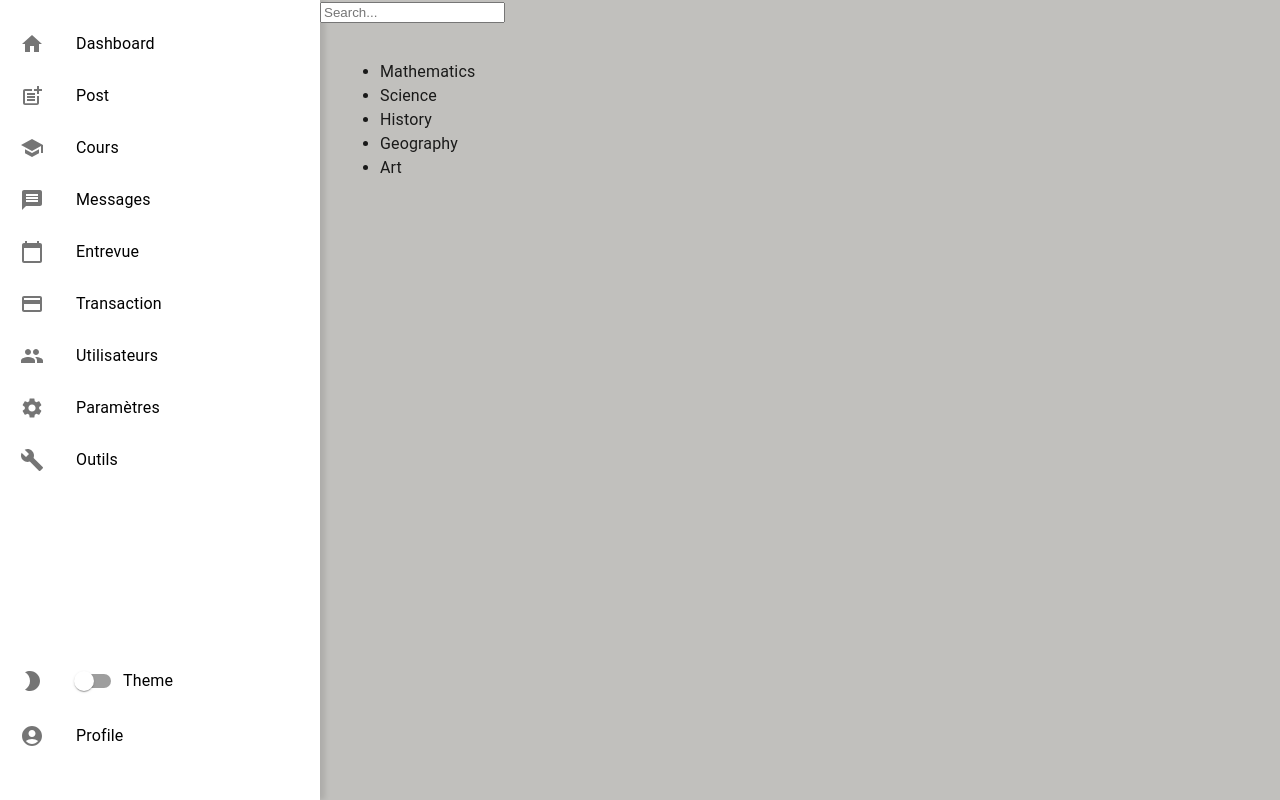
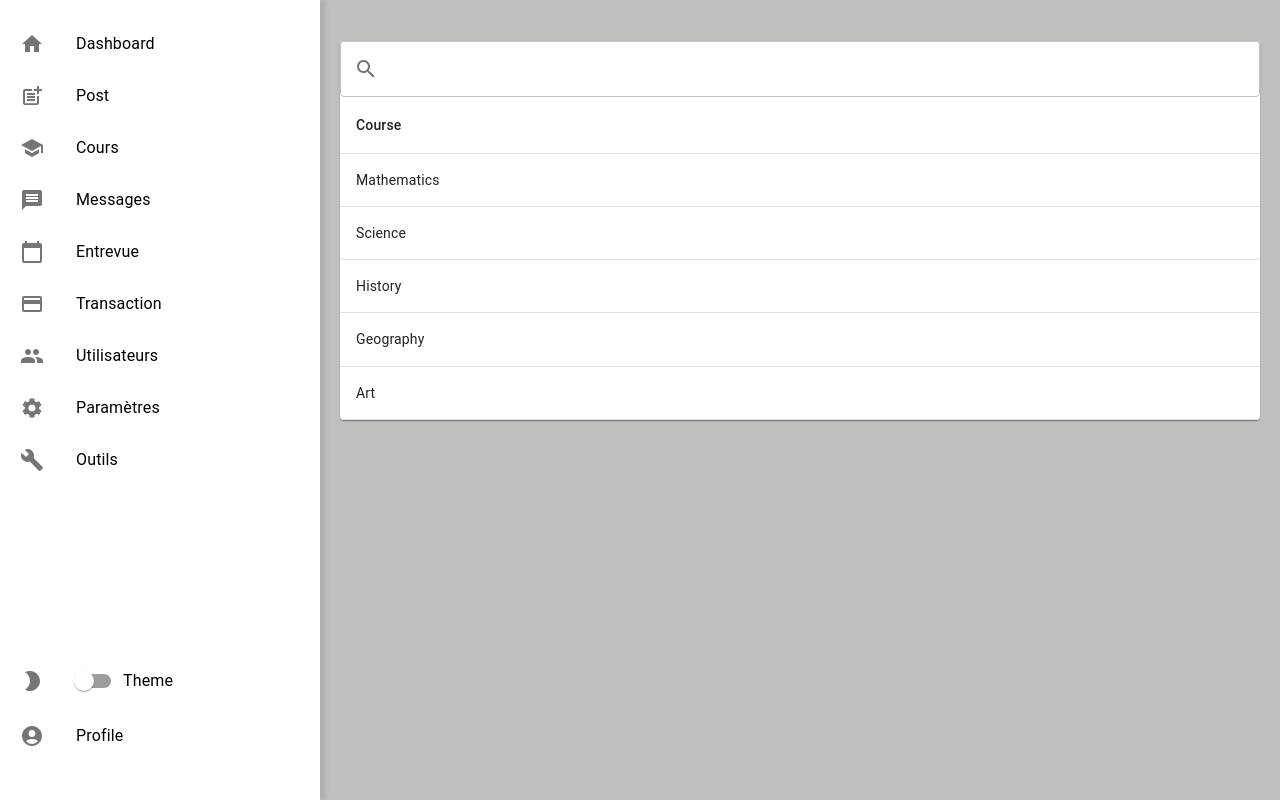
Before and after one commit to MathissGit/interface_gestion_app, a React (Create React App) app: page /courses in a window 1280 px wide. Built offline with nearby package versions, Linux system fonts and the light colour scheme.

Commit message:
SearchBar

```diff
--- a/src/components/CoachList.js
+++ b/src/components/CoachList.js
@@ -1,6 +1,7 @@
 // src/components/CoachList.js
 import React, { useContext } from 'react';
 import { SearchContext } from '../contexts/SearchContext';
+import SearchBar from './SearchBar';
 
 const CoachList = () => {
   const { searchTerm } = useContext(SearchContext);
@@ -11,11 +12,14 @@ const CoachList = () => {
   );
 
   return (
+    <div>
+      <SearchBar />
       <ul>
         {filteredCoaches.map((coach, index) => (
           <li key={index}>{coach}</li>
         ))}
       </ul>
+    </div>
   );
 };
 
--- a/src/components/CourseList.js
+++ b/src/components/CourseList.js
@@ -1,9 +1,11 @@
 // src/components/CourseList.js
 import React, { useContext } from 'react';
 import { SearchContext } from '../contexts/SearchContext';
+import { Paper, Table, TableBody, TableCell, TableContainer, TableHead, TableRow } from '@mui/material';
+import SearchBar from './SearchBar';
 
 const CourseList = () => {
-  const { searchTerm } = useContext(SearchContext);
+  const { searchTerm, setSearchTerm } = useContext(SearchContext);
   const courses = ['Mathematics', 'Science', 'History', 'Geography', 'Art'];
 
   const filteredCourses = courses.filter(course =>
@@ -11,11 +13,23 @@ const CourseList = () => {
   );
 
   return (
-    <ul>
-      {filteredCourses.map((course, index) => (
-        <li key={index}>{course}</li>
-      ))}
-    </ul>
+    <TableContainer component={Paper}>
+      <SearchBar searchTerm={searchTerm} setSearchTerm={setSearchTerm} />
+      <Table>
+        <TableHead>
+          <TableRow>
+            <TableCell>Course</TableCell>
+          </TableRow>
+        </TableHead>
+        <TableBody>
+          {filteredCourses.map((course, index) => (
+            <TableRow key={index}>
+              <TableCell>{course}</TableCell>
+            </TableRow>
+          ))}
+        </TableBody>
+      </Table>
+    </TableContainer>
   );
 };
 
--- a/src/components/Header.js
+++ b/src/components/Header.js
@@ -1,15 +1,12 @@
 // src/components/Header.js
-import React, { useContext } from 'react';
-import { SearchContext } from '../contexts/SearchContext';
-import SearchBar from './SearchBar';
+import React from 'react';
 
 const Header = () => {
-    const { searchTerm, setSearchTerm } = useContext(SearchContext);
-
     return (
-    <header>
-        <SearchBar searchTerm={searchTerm} setSearchTerm={setSearchTerm} />
-    </header>
+        <header>
+            {/* Header content here */}
+            <h1></h1>
+        </header>
     );
 };
 
--- a/src/components/PatientList.js
+++ b/src/components/PatientList.js
@@ -1,6 +1,7 @@
 // src/components/PatientList.js
 import React, { useContext } from 'react';
 import { SearchContext } from '../contexts/SearchContext';
+import SearchBar from './SearchBar';
 
 const PatientList = () => {
   const { searchTerm } = useContext(SearchContext);
@@ -11,11 +12,14 @@ const PatientList = () => {
   );
 
   return (
+    <div>
+      <SearchBar />
       <ul>
         {filteredPatients.map((patient, index) => (
           <li key={index}>{patient}</li>
         ))}
       </ul>
+    </div>
   );
 };
 
--- a/src/components/SearchBar.js
+++ b/src/components/SearchBar.js
@@ -1,5 +1,8 @@
 // src/components/SearchBar.js
 import React from 'react';
+import { TextField, InputAdornment } from '@mui/material';
+import SearchIcon from '@mui/icons-material/Search';
+import PropTypes from 'prop-types';
 
 const SearchBar = ({ searchTerm, setSearchTerm }) => {
   const handleSearchChange = (e) => {
@@ -7,13 +10,25 @@ const SearchBar = ({ searchTerm, setSearchTerm }) => {
   };
 
   return (
-    <input
-        type="text"
-        placeholder="Search..."
+    <TextField
+      variant="outlined"
       value={searchTerm}
       onChange={handleSearchChange}
+      fullWidth
+      InputProps={{
+        startAdornment: (
+          <InputAdornment position="start">
+            <SearchIcon />
+          </InputAdornment>
+        ),
+      }}
     />
   );
 };
 
+SearchBar.propTypes = {
+  searchTerm: PropTypes.string.isRequired,
+  setSearchTerm: PropTypes.func.isRequired,
+};
+
 export default SearchBar;
--- /dev/null
+++ b/src/components/TablePaginationActions.js
@@ -0,0 +1,68 @@
+// src/components/TablePaginationActions.js
+import React from 'react';
+import PropTypes from 'prop-types';
+import { useTheme } from '@mui/material/styles';
+import IconButton from '@mui/material/IconButton';
+import FirstPageIcon from '@mui/icons-material/FirstPage';
+import KeyboardArrowLeft from '@mui/icons-material/KeyboardArrowLeft';
+import KeyboardArrowRight from '@mui/icons-material/KeyboardArrowRight';
+import LastPageIcon from '@mui/icons-material/LastPage';
+
+function TablePaginationActions(props) {
+  const theme = useTheme();
+  const { count, page, rowsPerPage, onPageChange } = props;
+
+  const handleFirstPageButtonClick = (event) => {
+    onPageChange(event, 0);
+  };
+
+  const handleBackButtonClick = (event) => {
+    onPageChange(event, page - 1);
+  };
+
+  const handleNextButtonClick = (event) => {
+    onPageChange(event, page + 1);
+  };
+
+  const handleLastPageButtonClick = (event) => {
+    onPageChange(event, Math.max(0, Math.ceil(count / rowsPerPage) - 1));
+  };
+
+  return (
+    <div>
+      <IconButton
+        onClick={handleFirstPageButtonClick}
+        disabled={page === 0}
+        aria-label="first page"
+      >
+        {theme.direction === 'rtl' ? <LastPageIcon /> : <FirstPageIcon />}
+      </IconButton>
+      <IconButton onClick={handleBackButtonClick} disabled={page === 0} aria-label="previous page">
+        {theme.direction === 'rtl' ? <KeyboardArrowRight /> : <KeyboardArrowLeft />}
+      </IconButton>
+      <IconButton
+        onClick={handleNextButtonClick}
+        disabled={page >= Math.ceil(count / rowsPerPage) - 1}
+        aria-label="next page"
+      >
+        {theme.direction === 'rtl' ? <KeyboardArrowLeft /> : <KeyboardArrowRight />}
+      </IconButton>
+      <IconButton
+        onClick={handleLastPageButtonClick}
+        disabled={page >= Math.ceil(count / rowsPerPage) - 1}
+        aria-label="last page"
+      >
+        {theme.direction === 'rtl' ? <FirstPageIcon /> : <LastPageIcon />}
+      </IconButton>
+    </div>
+  );
+}
+
+TablePaginationActions.propTypes = {
+  count: PropTypes.number.isRequired,
+  onPageChange: PropTypes.func.isRequired,
+  page: PropTypes.number.isRequired,
+  rowsPerPage: PropTypes.number.isRequired,
+};
+
+export default TablePaginationActions;
--- a/src/components/UsersList.js
+++ b/src/components/UsersList.js
@@ -1,90 +1,22 @@
-import * as React from 'react';
-import Table from '@mui/material/Table';
-import TableBody from '@mui/material/TableBody';
-import TableCell from '@mui/material/TableCell';
-import TableContainer from '@mui/material/TableContainer';
-import TableHead from '@mui/material/TableHead';
-import TableRow from '@mui/material/TableRow';
-import Paper from '@mui/material/Paper';
-import PropTypes from 'prop-types';
-import { useTheme } from '@mui/material/styles';
-import Box from '@mui/material/Box';
-import TableFooter from '@mui/material/TableFooter';
-import TablePagination from '@mui/material/TablePagination';
-import IconButton from '@mui/material/IconButton';
-import FirstPageIcon from '@mui/icons-material/FirstPage';
-import KeyboardArrowLeft from '@mui/icons-material/KeyboardArrowLeft';
-import KeyboardArrowRight from '@mui/icons-material/KeyboardArrowRight';
-import LastPageIcon from '@mui/icons-material/LastPage';
+// src/components/ListUsers.js
+import React, { useContext, useState } from 'react';
+import { Table, TableBody, TableCell, TableContainer, TableHead, TableRow, Paper, TableFooter, TablePagination } from '@mui/material';
+import { SearchContext } from '../contexts/SearchContext';
 import { users } from '../datas/users';
 import '../styles/App.css';
+import TablePaginationActions from './TablePaginationActions';
+import SearchBar from './SearchBar';
 
-function TablePaginationActions(props) {
-  const theme = useTheme();
-  const { count, page, rowsPerPage, onPageChange } = props;
+function UserList() {
+  const { searchTerm, setSearchTerm } = useContext(SearchContext);
+  const [page, setPage] = useState(0);
+  const [usersPerPage, setUsersPerPage] = useState(5);
 
-  const handleFirstPageButtonClick = (event) => {
-    onPageChange(event, 0);
-  };
+  const filteredUsers = users.filter(user =>
+    `${user.firstname} ${user.lastname}`.toLowerCase().includes(searchTerm.toLowerCase())
+  );
 
-  const handleBackButtonClick = (event) => {
-    onPageChange(event, page - 1);
-  };
-
-  const handleNextButtonClick = (event) => {
-    onPageChange(event, page + 1);
-  };
-
-  const handleLastPageButtonClick = (event) => {
-    onPageChange(event, Math.max(0, Math.ceil(count / rowsPerPage) - 1));
-  };
-
-  return (
-    <Box sx={{ flexShrink: 0, ml: 2.5 }}>
-      <IconButton
-        onClick={handleFirstPageButtonClick}
-        disabled={page === 0}
-        aria-label="first page"
-      >
-        {theme.direction === 'rtl' ? <LastPageIcon /> : <FirstPageIcon />}
-      </IconButton>
-      <IconButton
-        onClick={handleBackButtonClick}
-        disabled={page === 0}
-        aria-label="previous page"
-      >
-        {theme.direction === 'rtl' ? <KeyboardArrowRight /> : <KeyboardArrowLeft />}
-      </IconButton>
-      <IconButton
-        onClick={handleNextButtonClick}
-        disabled={page >= Math.ceil(count / rowsPerPage) - 1}
-        aria-label="next page"
-      >
-        {theme.direction === 'rtl' ? <KeyboardArrowLeft /> : <KeyboardArrowRight />}
-      </IconButton>
-      <IconButton
-        onClick={handleLastPageButtonClick}
-        disabled={page >= Math.ceil(count / rowsPerPage) - 1}
-        aria-label="last page"
-      >
-        {theme.direction === 'rtl' ? <FirstPageIcon /> : <LastPageIcon />}
-      </IconButton>
-    </Box>
-  );
-}
-
-TablePaginationActions.propTypes = {
-  count: PropTypes.number.isRequired,
-  onPageChange: PropTypes.func.isRequired,
-  page: PropTypes.number.isRequired,
-  rowsPerPage: PropTypes.number.isRequired,
-};
-
-function ListUsers() {
-  const [page, setPage] = React.useState(0);
-  const [usersPerPage, setUsersPerPage] = React.useState(5);
-
-  const emptyRows = page > 0 ? Math.max(0, (1 + page) * usersPerPage - users.length) : 0;
+  const emptyRows = page > 0 ? Math.max(0, (1 + page) * usersPerPage - filteredUsers.length) : 0;
 
   const handleChangePage = (event, newPage) => {
     setPage(newPage);
@@ -97,6 +29,7 @@ function ListUsers() {
 
   return (
     <TableContainer component={Paper} className="table-container">
+      <SearchBar searchTerm={searchTerm} setSearchTerm={setSearchTerm} />
       <Table stickyHeader aria-label="sticky table" sx={{ minWidth: 650 }}>
         <TableHead>
           <TableRow>
@@ -110,7 +43,7 @@ function ListUsers() {
           </TableRow>
         </TableHead>
         <TableBody>
-          {users.map((user) => (
+          {filteredUsers.slice(page * usersPerPage, page * usersPerPage + usersPerPage).map((user) => (
             <TableRow key={user.id} sx={{ '&:last-child td, &:last-child th': { border: 0 } }}>
               <TableCell align="center" component="th" scope="row">
                 {user.id}
@@ -134,7 +67,7 @@ function ListUsers() {
             <TablePagination
               rowsPerPageOptions={[5, 10, 25, { label: 'All', value: -1 }]}
               colSpan={7}
-              count={users.length}
+              count={filteredUsers.length}
               rowsPerPage={usersPerPage}
               page={page}
               onPageChange={handleChangePage}
@@ -148,4 +81,4 @@ function ListUsers() {
   );
 }
 
-export default ListUsers;
+export default UserList;
```
Also changed, not shown: src/components/App.js (line endings or trailing spaces). Lines whose indentation alone changed are shown as unchanged.
